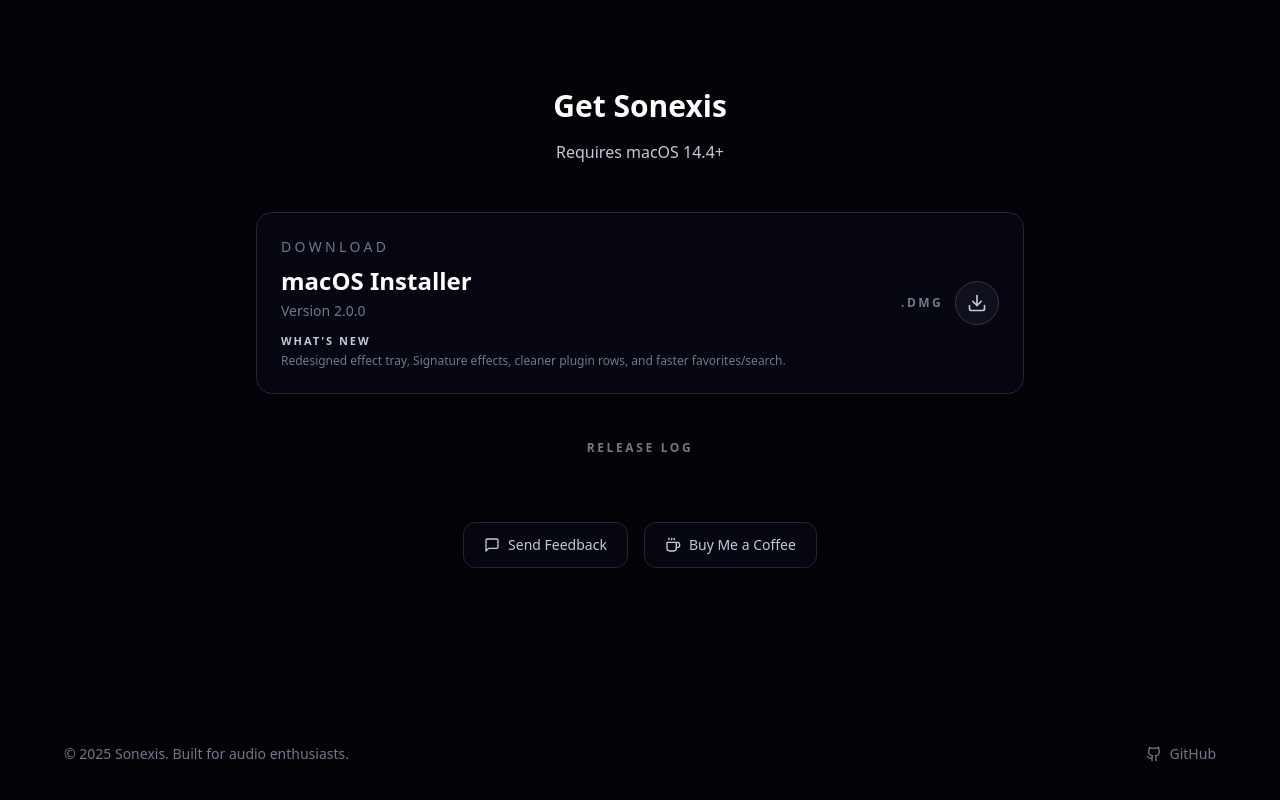
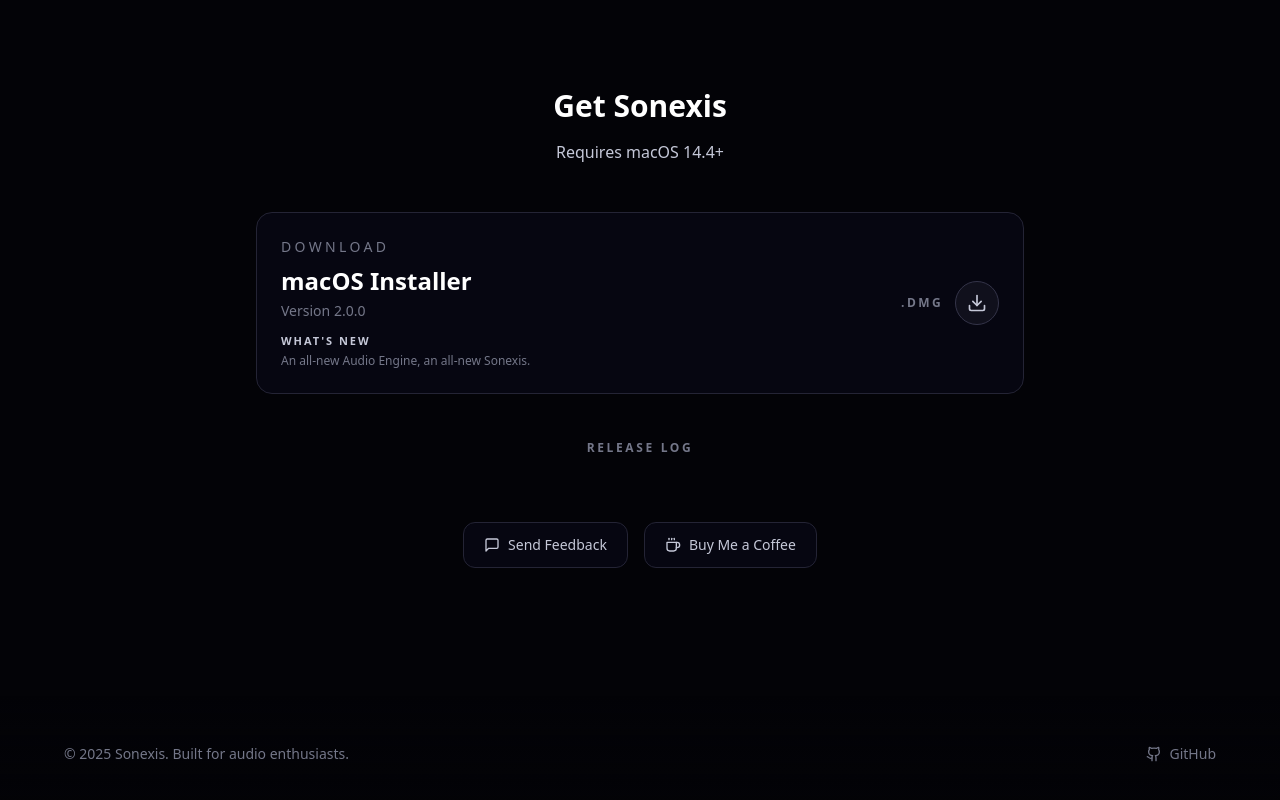
Before and after one commit to skanda-vyas-srinivasan/AudioShaperWebsite, a React (Vite) app: page / in a window 1280 px wide. Shown: the part 2718-3518 px from the top of the page. Built offline with nearby package versions, Linux system fonts and the light colour scheme; no server answers.

Commit message:
Update Sonexis 2.0.0 download

```diff
--- a/src/App.tsx
+++ b/src/App.tsx
@@ -419,7 +419,7 @@
                     </div>
                     <div className="mt-3 text-xs text-[#747789]">
                       <div className="text-[11px] font-semibold uppercase tracking-[0.18em] text-[#C5C8D8]">What's New</div>
-                      <div className="mt-1">Redesigned effect tray, Signature effects, cleaner plugin rows, and faster favorites/search.</div>
+                      <div className="mt-1">An all-new Audio Engine, an all-new Sonexis.</div>
                     </div>
                   </div>
                   <div className="flex items-center gap-3">
```
Also changed, not shown: 1 other file (tests, documents, lock files or other folders).
